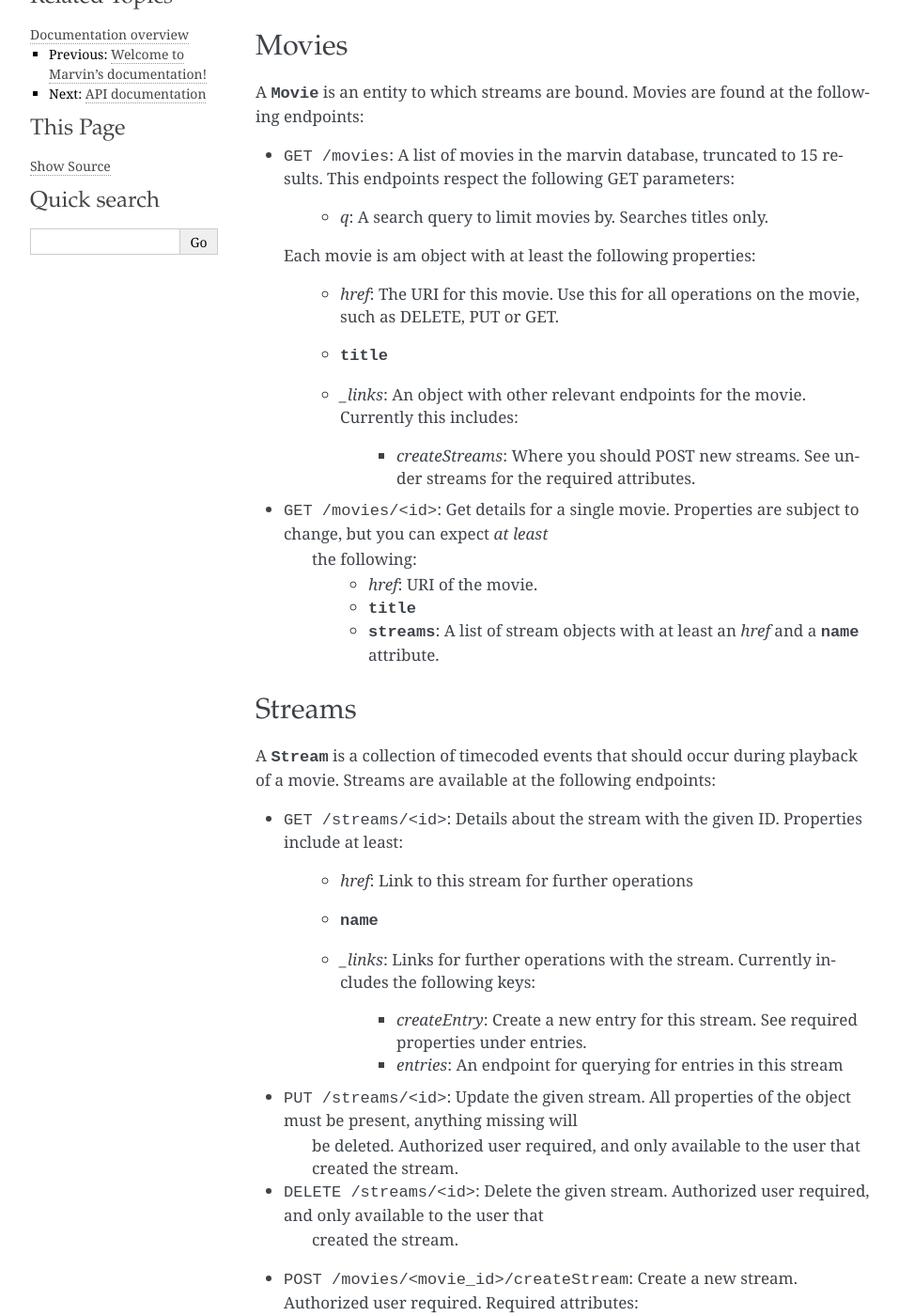
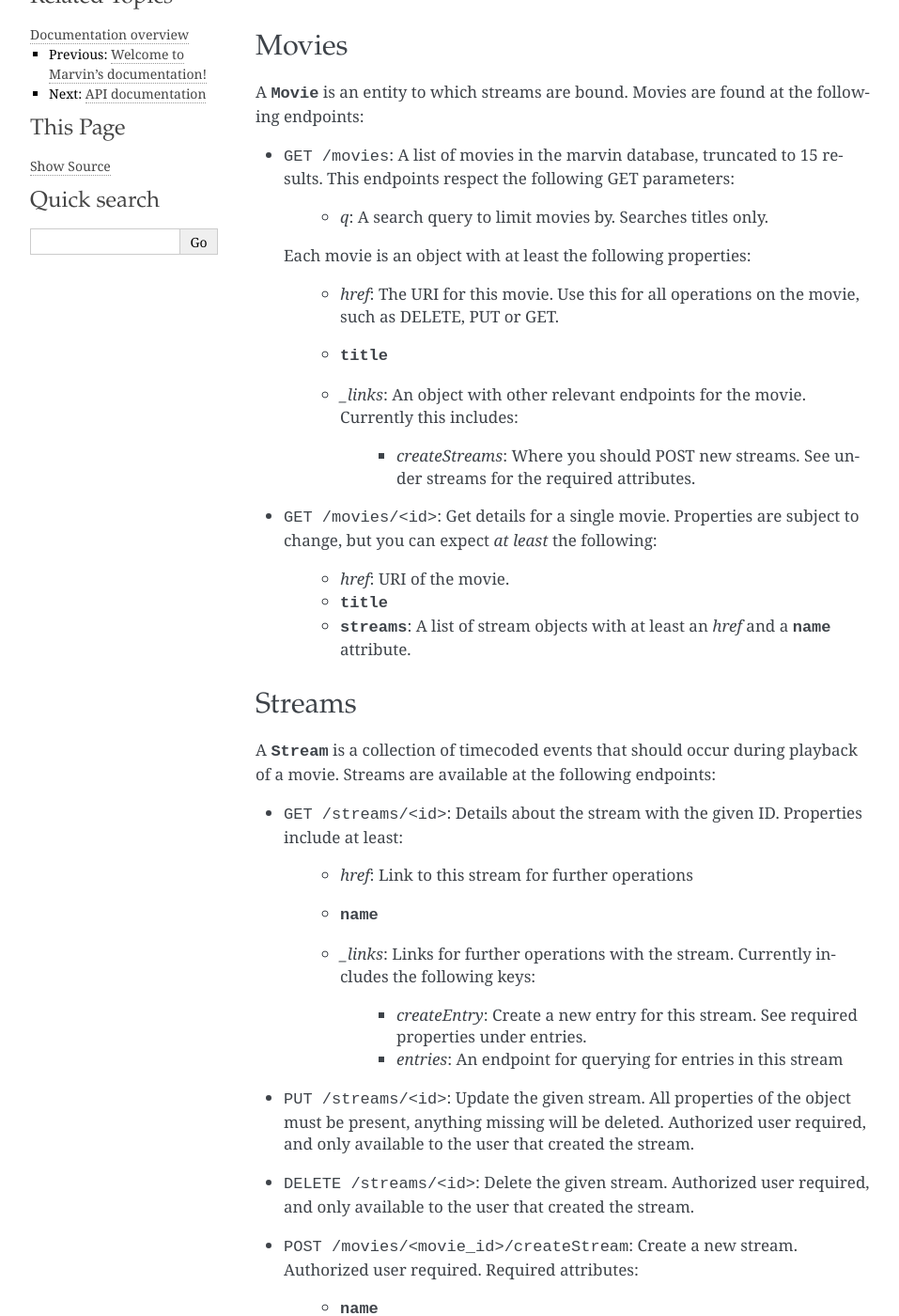
Before and after one commit to streamr/marvin, a Sphinx documentation site: the page built from docs/api.rst, in a window 1280 px wide and 1400 px high, scrolled down 229 px. Shown: the whole window at 94% size, without its empty margins (148-1105 px from the left). Built offline with Sphinx 7.4.7, drawn with Linux system fonts in a browser that asks for light colours; part of the change alters nothing that is shown; some of the changed text lies outside the part shown.

```diff
--- a/docs/api.rst
+++ b/docs/api.rst
@@ -19,7 +19,7 @@ endpoints:
 
     * `q`: A search query to limit movies by. Searches titles only.
 
-  Each movie is am object with at least the following properties:
+  Each movie is an object with at least the following properties:
 
     * `href`: The URI for this movie. Use this for all operations on the movie, such as DELETE, PUT or GET.
     * :attr:`title <marvin.models.Movie.title>`
@@ -28,11 +28,12 @@ endpoints:
         * `createStreams`: Where you should POST new streams. See under streams for the required attributes.
 
 * ``GET /movies/<id>``: Get details for a single movie. Properties are subject to change, but you can expect *at least*
-   the following:
+  the following:
+
     * `href`: URI of the movie.
     * :attr:`title <marvin.models.Movie.title>`
-    * :attr:`streams <marvin.models.Movie.streams>`: A list of stream objects with at least an
-      `href` and a :attr:`name <marvin.models.Stream.name>` attribute.
+    * :attr:`streams <marvin.models.Movie.streams>`: A list of stream objects with at least an `href` and a
+      :attr:`name <marvin.models.Stream.name>` attribute.
 
 
 Streams
@@ -51,10 +52,10 @@ movie. Streams are available at the following endpoints:
         * `entries`: An endpoint for querying for entries in this stream
 
 * ``PUT /streams/<id>``: Update the given stream. All properties of the object must be present, anything missing will
-    be deleted. Authorized user required, and only available to the user that created the stream.
+  be deleted. Authorized user required, and only available to the user that created the stream.
 
 * ``DELETE /streams/<id>``: Delete the given stream. Authorized user required, and only available to the user that
-    created the stream.
+  created the stream.
 
 * ``POST /movies/<movie_id>/createStream``: Create a new stream. Authorized user required. Required attributes:
 
@@ -97,10 +98,10 @@ These endpoints are for creating users and getting auth tokens.
     * ``password``: Desired password. Must be between 6 and 1024 characters long.
     * ``email``: The email the user wants to use to recover the account.
 
-* ``GET /users/<user_id>``: View details for the given user. Access is restricted logged in users, and users only have
-    access to their own data.
+* ``GET /users/<user_id>``: View details for the given user. Access is restricted to logged in users, and users only
+  have access to their own data.
 
 * ``POST /login``: Get a new auth_token for user. Required fields:
 
-    * ``identifier``: Either username or email of user
-    * ``password``: The users password
+    * ``identifier``: Either username or email of the user
+    * ``password``: The user's password
```
